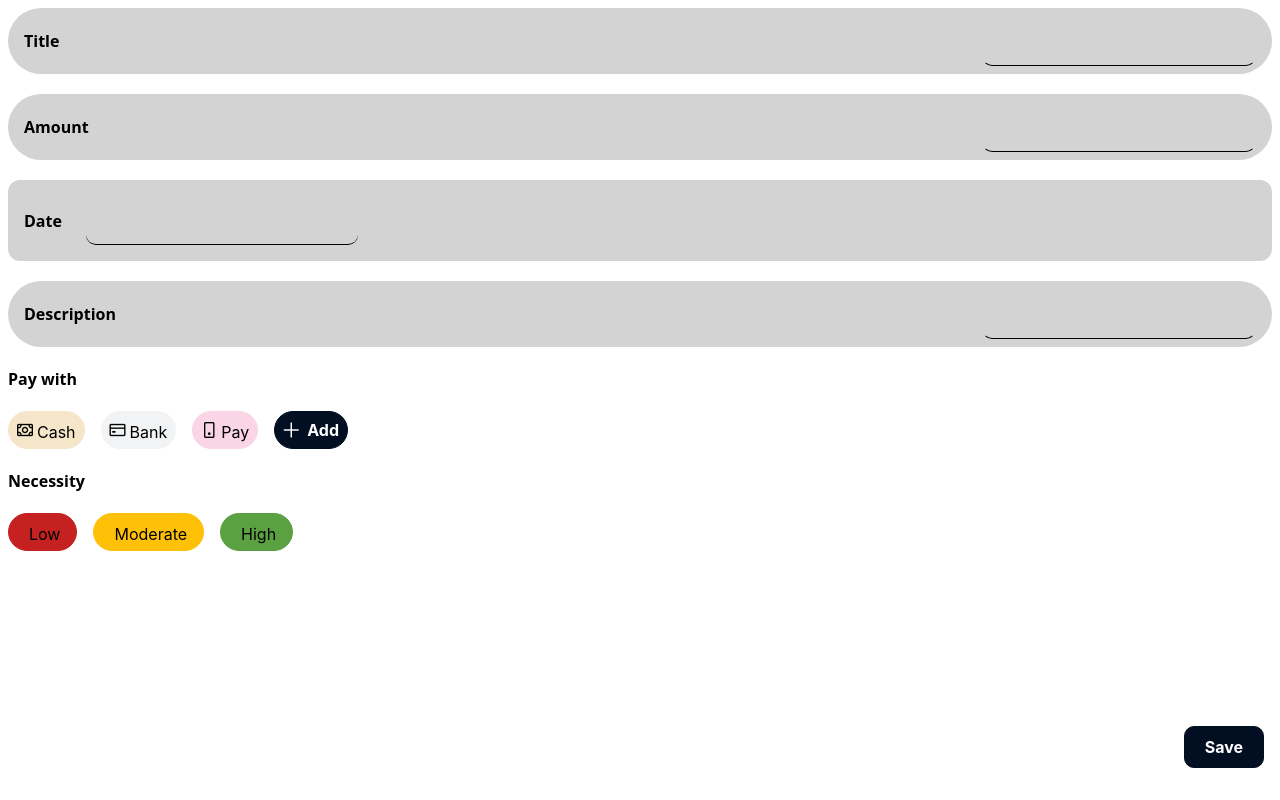
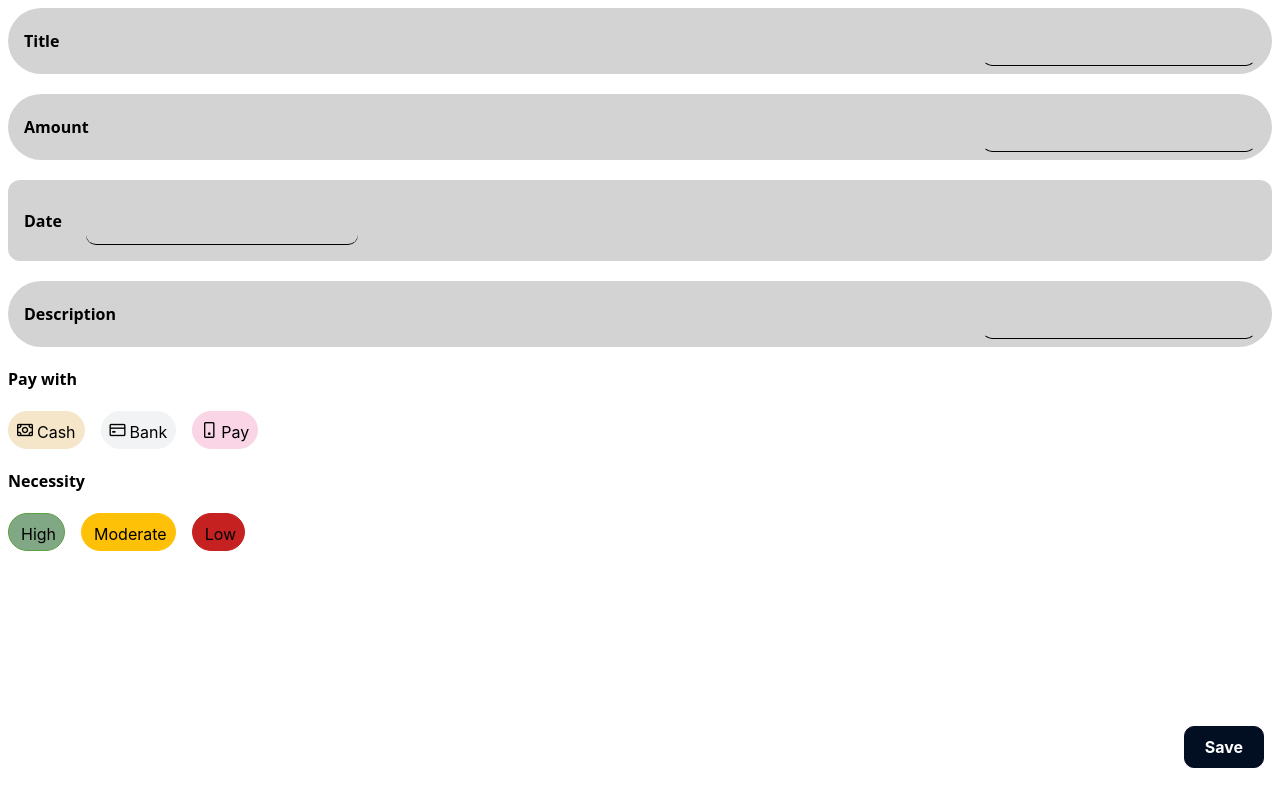
Before and after one commit to kyuukyuusheinmoe/expense-tracker, a Next.js app: page /transaction/create in a window 1280 px wide. Built offline with nearby package versions, Linux system fonts and the light colour scheme.

Commit message:
create radio list component

```diff
--- a/package.json
+++ b/package.json
@@ -7,6 +7,7 @@
     "start-mock-server": "json-server --watch db.json --port 3005"
   },
   "dependencies": {
+    "@heroicons/react": "^2.0.18",
     "axios": "^1.4.0",
     "clsx": "^2.0.0",
     "next": "^12.3.4",
--- a/src/components/TransactionCard/Form/RadioList/RadioList.js
+++ b/src/components/TransactionCard/Form/RadioList/RadioList.js
@@ -1,13 +1,24 @@
 import React from 'react'
 import { Button } from 'primereact/button'
+import { IconColorMapper } from '../../../../utils/common'
+import clsx from 'clsx'
+import { CheckCircleIcon } from '@heroicons/react/24/solid'
 
-function RadioList() {
+
+
+function RadioList({value, onChange, items}) {
+  const handleOnClick = (item) => {
+    console.log ('xxx handleOnClick', item)
+    onChange(item)
+  }
   return (
     <div className='flex gap-4'>
-        {
-            userPaymentTypes?.map ((payment, index) => (<Button key={index} type='button' icon={PaymentIconColorMapper(payment.title)?.icon || ''} className={clsx(PaymentIconColorMapper(payment.title)?.color, "!rounded-full !px-2 !py-1")}><span className='ml-1 mt-1'>{payment.title}</span></Button>))
-        }
-        <Button type='button' icon="pi pi-plus" label='Add' className='!rounded-full !px-2 !py-1'/>
+      {items.map ((item, index) =>
+      <div key={index} className="relative">
+        {value?.value === item.value && <CheckCircleIcon className='w-4 h-4 absolute right-0 z-30 text-success' />}
+        <Button  type='button' icon={IconColorMapper(item?.value)?.icon || ''} className={clsx(IconColorMapper(item?.value)?.color, "!rounded-full !px-2 !py-1")} onClick={()=> {handleOnClick(item)}}><span className='ml-1 mt-1'>{item?.label}</span>
+        </Button>
+      </div>)  }
     </div>
   )
 }
--- /dev/null
+++ b/src/components/TransactionCard/Form/RadioList/index.js
@@ -0,0 +1,3 @@
+import RadioList from "./RadioList";
+
+export default RadioList
--- a/src/components/TransactionCard/Form/index.js
+++ b/src/components/TransactionCard/Form/index.js
@@ -1,4 +1,5 @@
 import CalendarComponent from "./Calendar";
 import InputComponent from "./Input";
+import RadioList from "./RadioList";
 
-export {InputComponent, CalendarComponent}
+export {InputComponent, CalendarComponent, RadioList}
--- a/src/constants/ComponentData.js
+++ b/src/constants/ComponentData.js
@@ -1,3 +1,3 @@
-export const userPaymentTypes = [{title: "Cash"}, {title: "Bank"}, {title: "Pay"}]
+export const userPaymentTypes = [{label: "Cash", value: "Cash"}, {label: "Bank", value: "Bank"}, {label: "Pay", value: "Pay"}]
 
-export const necessityTypes = ['Low', 'Moderate', 'High']
+export const necessityTypes = [{label:  'High', value:  'High'}, {label:'Moderate', value: 'Moderate'},{label: 'Low', value: 'Low'}]
--- a/src/pages/transaction/create.js
+++ b/src/pages/transaction/create.js
@@ -1,9 +1,7 @@
 import React from 'react'
-import { InputComponent, CalendarComponent } from '../../components/TransactionCard/Form'
+import { InputComponent, CalendarComponent, RadioList } from '../../components/TransactionCard/Form'
 import { userPaymentTypes, necessityTypes } from '../../constants/ComponentData'
-import { IconColorMapper } from '../../utils/common'
 import { Button } from 'primereact/button'
-import clsx from 'clsx'
 import { Controller, useForm} from 'react-hook-form'
 
 function TransactionCreatePage() {
@@ -39,21 +37,28 @@ function TransactionCreatePage() {
               render={({ field, fieldState }) => (
                       <InputComponent label="Description" {...field}/>
               )}/>
-            <p className='text-md font-bold'> Pay with </p>
-            <div className='flex flex-nowrap overflow-x-scroll relative'>
-              <div className='flex gap-4'>
-                {
-                  userPaymentTypes?.map ((payment, index) => (<Button key={index} type='button' icon={IconColorMapper(payment.title)?.icon || ''} className={clsx(IconColorMapper(payment.title)?.color, "!rounded-full !px-2 !py-1")}><span className='ml-1 mt-1'>{payment.title}</span></Button>))
-                }
-                <Button type='button' icon="pi pi-plus" label='Add' className='!rounded-full !px-2 !py-1'/>
-              </div>
-            </div>
-            <p className='text-md font-bold'> Necessity </p>
-            <div className='flex gap-4'>
-                {
-                  necessityTypes?.map ((necessity, index) => (<Button key={index} type='button' className={clsx(IconColorMapper(necessity)?.color, "!rounded-full !px-4 !py-1")}><span className='ml-1 mt-1'>{necessity}</span></Button>))
-                }
-            </div>
+            <Controller
+              name="payment"
+              control={control}
+              render={({ field, fieldState }) => (
+                <>
+                  <p className='text-md font-bold'> Pay with </p>
+                  <div className='flex flex-nowrap overflow-x-scroll relative'>
+                    <RadioList items={userPaymentTypes} {...field} />
+                  </div>
+                </>
+               )}/>
+            <Controller
+              name="necessity"
+              control={control}
+              render={({ field, fieldState }) => (
+                <>
+                  <p className='text-md font-bold'> Necessity </p>
+                  <div className='flex flex-nowrap overflow-x-scroll relative'>
+                    <RadioList items={necessityTypes} {...field} />
+                  </div>
+                </>
+              )}/>
         </div>
         <div className='flex flex-row-reverse p-4'>
           <Button label='Save' className='!py-2 absolute bottom-8 '/>
--- a/src/utils/common.js
+++ b/src/utils/common.js
@@ -8,9 +8,9 @@ export const IconColorMapper = ( payment)=> {
         case PAYMENT_BANK: return {icon: 'pi pi-credit-card', color: '!bg-egray-100 !border-egray-100 !text-black'}
         case PAYMENT_PAY: return {icon: "pi pi-mobile", color: "!bg-epink-50 !border-epink-50 !text-black"}
         case CATEGORY_BILLS: return {icon: 'pi pi-money-bill', color: '!bg-blue-500 !border-blue-500 !text-black'}
-        case NECESSITY_LOW: return {icon: 'pi pi-money-bill', color: '!bg-error !border-error !text-black'}
-        case NECESSITY_MODERATE: return {icon: 'pi pi-credit-card', color: '!bg-warning !border-warning !text-black'}
-        case NECESSITY_HIGH: return {icon: "pi pi-mobile", color: "!bg-success !border-success !text-black"}
+        case NECESSITY_LOW: return { color: '!bg-error !border-error !text-black'}
+        case NECESSITY_MODERATE: return { color: '!bg-warning !border-warning !text-black'}
+        case NECESSITY_HIGH: return {color: "!bg-[#81A884] !border-success !text-black"}
         default: return {icon: 'pi pi-money-bill', color: '!bg-egold-50 !border-egold-50 !text-black'}
 
     }
```
